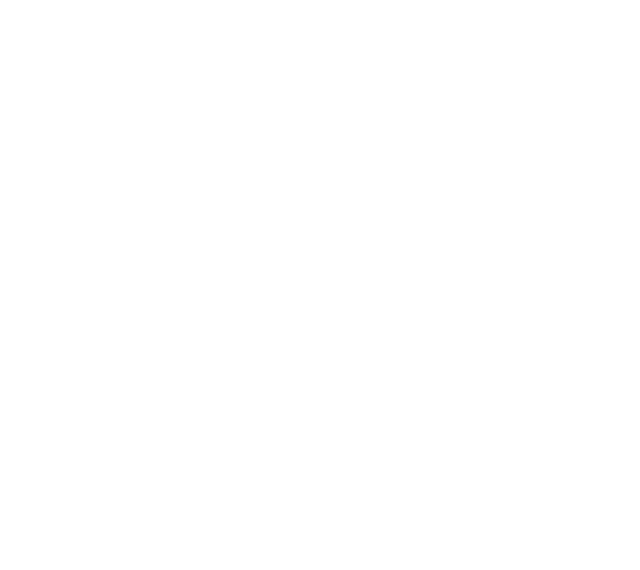
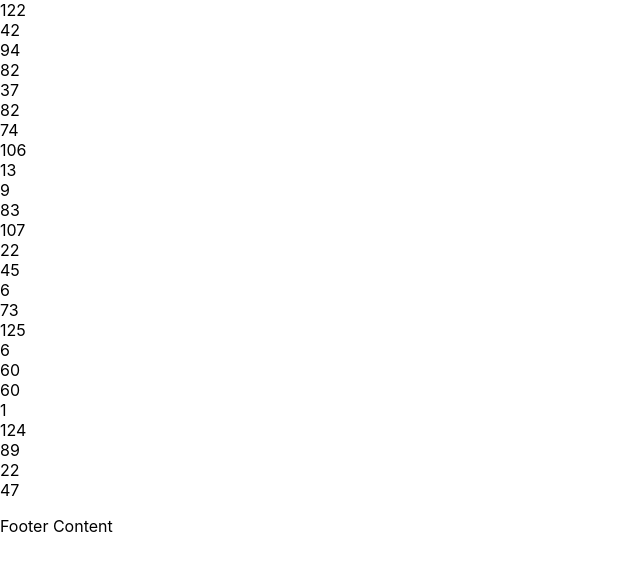
Before and after one commit to FabianTilmans/SortingVisualizer, a React (Create React App) app: page / in a window 1280 px wide. Shown: the top 570 px of the page, without its empty margins (0-640 px from the left). Built offline with nearby package versions, Linux system fonts and the light colour scheme.

Commit message:
Rework + implementation of trace logic

```diff
--- a/src/App.tsx
+++ b/src/App.tsx
@@ -1,6 +1,14 @@
 import React, { Component } from "react";
-import "./App.css";
-import Header, {HeaderControls} from "./components/Header";
+
+//Components
+import Footer from "./components/Footer";
+import SortingVisualiszer from "./components/SortingVisualizer";
+
+//Constants
+import { ALGORITHM } from "./algorithms";
+
+//Types
+import { TraceItem } from "./types/Trace";
 
 type Props = {};
 
@@ -8,16 +16,16 @@
     algorithm: string;
     array: number[];
     arraySize: number;
-    history: number[];
+    trace: TraceItem[];
 };
 
 class App extends Component<Props, State> {
     //State
-    state: State = {
+    state = {
         algorithm: "Bubble Sort",
         array: [],
         arraySize: 25,
-        history: [],
+        trace: [],
     };
 
     //Hooks
@@ -25,48 +33,46 @@
         this.generateRandomArray();
     }
 
-    //Functions
-    generateRandomArray = (): void => {
-        //Generate a random Number
+    //Methods
+    generateRandomArray = () => {
         const getRandomNumber = (max: number): number => {
             return Math.floor(Math.random() * max) + 1;
         };
 
         let array: number[] = [];
         for (let i = 0; i < this.state.arraySize; i++) {
-            array.push(getRandomNumber(this.state.arraySize * 2));
+            array.push(getRandomNumber(this.state.arraySize * 5));
         }
-
-        console.log(array)
 
         this.setState(
             {
                 array,
-                history: [],
+                trace: [],
             },
-            this.createHistory
+            this.generateTrace
         );
     };
 
-    createHistory = (): void => {
-        this.setState({ history: [] });
+    generateTrace = () => {
+        const arr = [...this.state.array];
+        const algo = ALGORITHM[this.state.algorithm];
+        if (algo) {
+            const trace = algo(arr);
+            this.setState({ trace });
+        }
     };
 
-    handleAlgorithmChange = (algorithm: string): void => {
-        this.setState({ algorithm }, this.generateRandomArray);
-    };
-
-    //Render
     render() {
-
-        const headerControls = <HeaderControls onGenerateNewArray={this.generateRandomArray} onSort={() => console.log("Sort")}/>
-
         return (
-            <div className="App">
-                <Header>{headerControls}</Header>
-
-                <main className="sortingVisualizer">{/* SortingVisualizer */}</main>
-                {/* Footer */}
+            <div className="app">
+                <main className="sorting-visualizer">
+                    <SortingVisualiszer
+                        array={this.state.array}
+                        arraySize={this.state.arraySize}
+                        trace={this.state.trace}
+                    />
+                </main>
+                <Footer />
             </div>
         );
     }
--- a/src/algorithms/BubbleSort.ts
+++ b/src/algorithms/BubbleSort.ts
@@ -1,19 +1,25 @@
-import { swap } from "./helper";
+import { addToTrace, lastSorted, newTrace, swap } from "./helper";
 
 const BubbleSort = (arr: number[]) => {
+    const trace = newTrace(arr);
 
     //Bubble Sort
-    for(let i = 0;  i < arr.length; i++){
-        for(let j = 0; j < arr.length - i - 1; j++){
-            if(arr[j] > arr[j+1]){
-                swap(arr, j, j+1);
-
-                //TODO: History / Trace
+    for (let i = 0; i < arr.length; i++) {
+        for (let j = 0; j < arr.length - i - 1; j++) {
+            //Add compare process to trace.
+            addToTrace(trace, arr, lastSorted(trace), [], [j, j + 1]);
+            if (arr[j] > arr[j + 1]) {
+                swap(arr, j, j + 1);
+                //Add swap process to trace.
+                addToTrace(trace, arr, lastSorted(trace), [j, j + 1]);
             }
         }
+
+        //Item (arr.length - 1 - i) is sorted. Adding to trace.
+        addToTrace(trace, arr, [...lastSorted(trace), arr.length - 1 - i]);
     }
 
-    return {};
-}
+    return trace;
+};
 
 export default BubbleSort;
--- a/src/algorithms/helper.ts
+++ b/src/algorithms/helper.ts
@@ -1,5 +1,32 @@
+import { TraceItem } from "../types/Trace";
+
+//Trace
+export const newTrace = (array: number[]): TraceItem[] => {
+    return [{ array: [...array], swapped: [], compared: [], sorted: [] }];
+};
+
+export const addToTrace = (
+    trace: TraceItem[],
+    array: number[],
+    sorted: number[] = [],
+    swapped: number[] = [],
+    compared: number[] = [],
+
+) => {
+    trace.push({
+        array: [...array],
+        swapped: [...swapped],
+        compared: [...compared],
+        sorted: [...sorted],
+    });
+};
+
+export const lastSorted = (trace: TraceItem[]) => {
+    return trace[trace.length - 1].sorted;
+}
+
 export const swap = (arr: number[], i: number, j: number) => {
     const temp = arr[i];
     arr[i] = arr[j];
     arr[j] = temp;
-}
+};
--- /dev/null
+++ b/src/algorithms/index.ts
@@ -0,0 +1,5 @@
+import BubbleSort from "./BubbleSort";
+
+export const ALGORITHM: {[type: string]: (arr: number[]) => any[]} = {
+    "Bubble Sort": BubbleSort
+}
--- /dev/null
+++ b/src/components/Chart.tsx
@@ -0,0 +1,32 @@
+import React, { FC } from "react";
+import Bar from "./elements/Bar";
+
+type Props = {
+    array: number[];
+    arraySize: number;
+};
+
+const Chart: FC<Props> = ({ array, arraySize }) => {
+    const max: number = Math.max(...array);
+
+    const bars = array.map((item, i) => {
+        const width: number = 100 / arraySize;
+        const height: number = (item / max) * 100;
+
+        const margin: string = i === arraySize ? "0" : width > 3 ? "0.5rem" : "0.125rem";
+
+        return (
+            <Bar
+                key={`${i}_${item}`}
+                width={width}
+                height={height}
+                val={item}
+                style={{ marginRight: `${margin}` }}
+            />
+        );
+    });
+
+    return <div className="chart">{bars}</div>;
+};
+
+export default Chart;
--- a/src/components/Footer.tsx
+++ b/src/components/Footer.tsx
@@ -1 +1,12 @@
-export default [];
+import React, { FC } from "react";
+
+const Footer: FC<{}> = () => {
+
+    return(
+        <footer className="app-footer">
+            <p>Footer Content</p>
+        </footer>
+    )
+}
+
+export default Footer;
--- a/src/components/Header/Header.tsx
+++ /dev/null
@@ -1,16 +0,0 @@
-import React, { FC } from 'react';
-
-type Props = {
-
-};
-
-const Header: FC<Props> = ({children}) => {
-
-    return(
-        <header className="app-header">
-
-        </header>
-    );
-}
-
-export default Header;
--- a/src/components/Header/HeaderControls.tsx
+++ /dev/null
@@ -1,20 +0,0 @@
-import React, { FC, Fragment } from 'react';
-
-type Props = {
-    onGenerateNewArray: () => void;
-    onSort: () => void;
-};
-
-const HeaderControls: FC<Props> = ({onGenerateNewArray, onSort}) => {
-
-    return(
-        <Fragment>
-            <button onClick={onSort}>Sort</button>
-            <button onClick={onGenerateNewArray}>Generate New Array</button>
-            {/* MenuAlgo */}
-            {/* MenuSize */}
-        </Fragment>
-    );
-}
-
-export default HeaderControls;
--- a/src/components/Header/index.ts
+++ /dev/null
@@ -1,5 +0,0 @@
-import HeaderControls from "./HeaderControls";
-import Header from "./Header";
-
-export default Header;
-export {HeaderControls};
--- /dev/null
+++ b/src/components/elements/Bar.tsx
@@ -0,0 +1,21 @@
+import React, { FC } from "react";
+
+type Props = {
+    width: number;
+    height: number;
+    val: number;
+    style: {};
+};
+
+const Bar: FC<Props> = ({val,width, height, style}) => {
+
+    const barStyle = {...style, width: `${width}%`, height: `${height}%`}
+
+    return(
+        <div className="bar" style={barStyle}>
+            <span className="bar-value">{val}</span>
+        </div>
+    )
+};
+
+export default Bar;
--- /dev/null
+++ b/src/types/Trace.ts
@@ -0,0 +1,6 @@
+export type TraceItem = {
+    array: number[];
+    swapped: number[];
+    compared: number[];
+    sorted: number[];
+}
```
